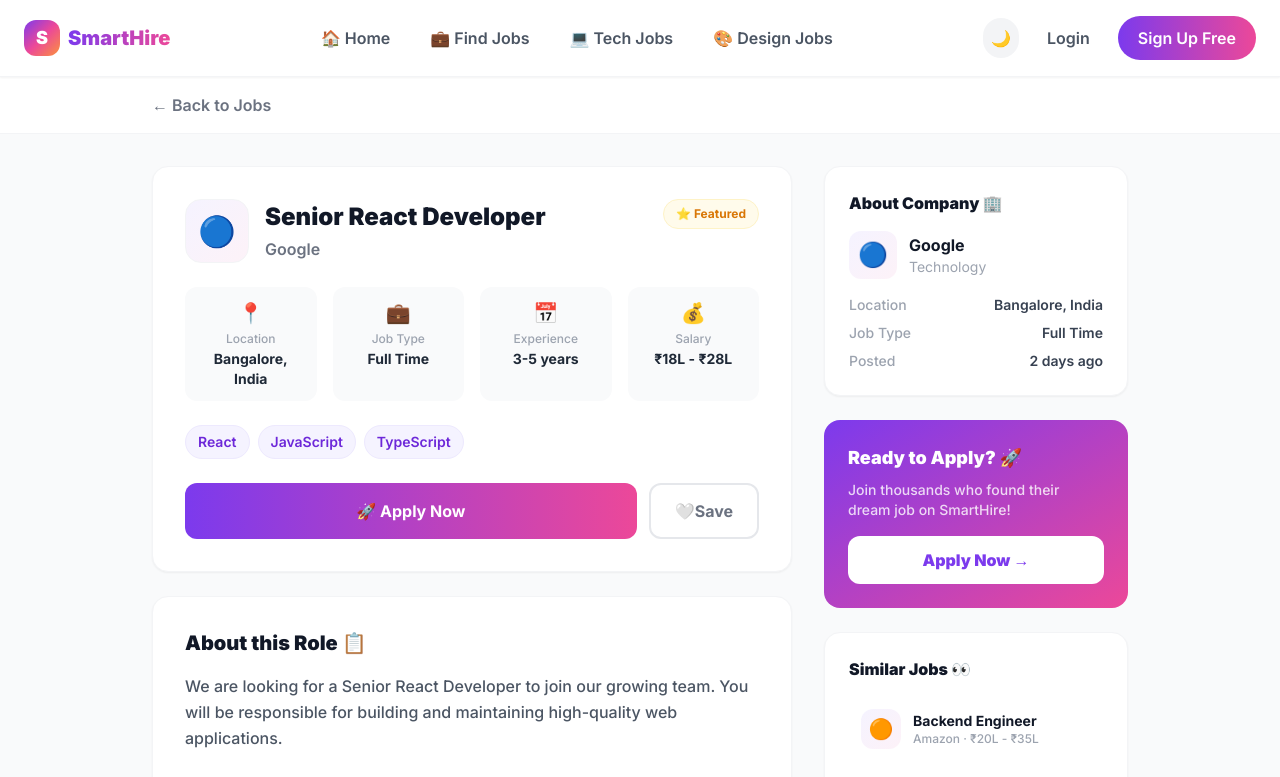
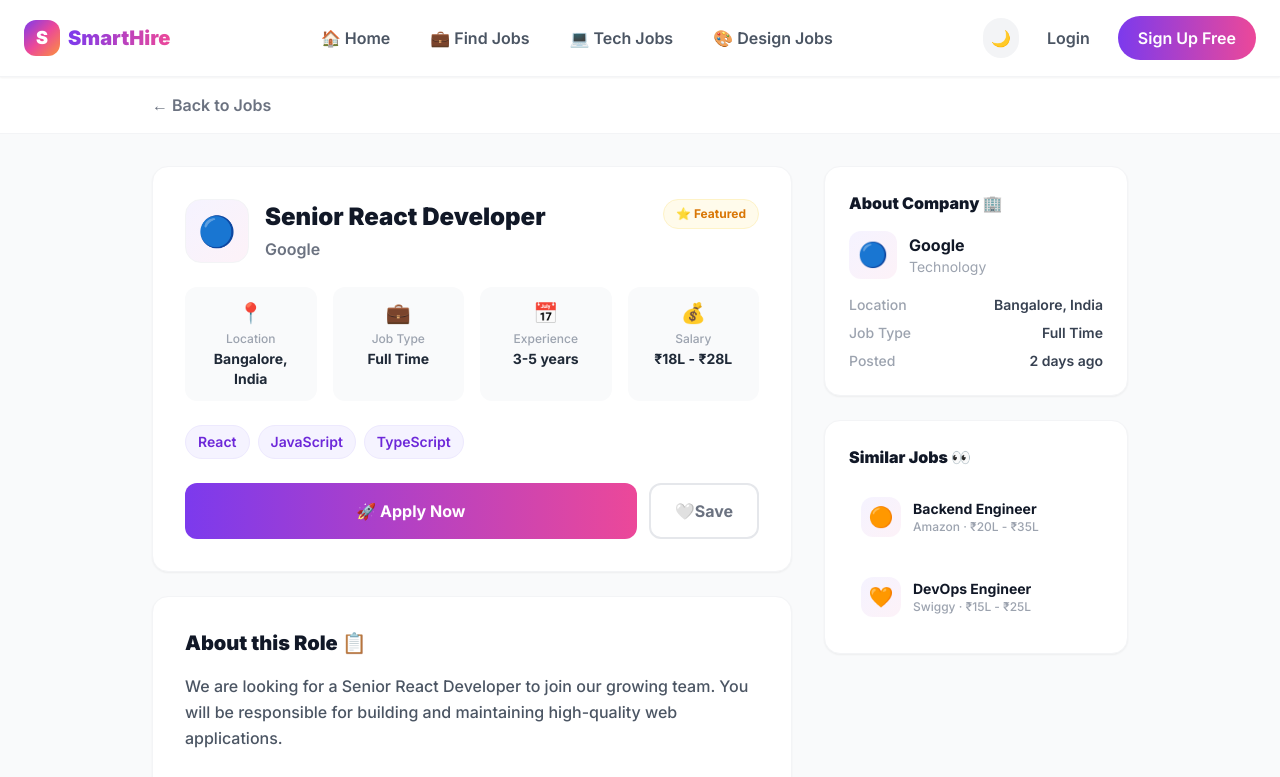
Before and after one commit to Rakshana2205/SmartHire, a React (Create React App) app: page /jobs/1 in a window 1280 px wide. Shown: the top 777 px of the page. Built offline with nearby package versions, Linux system fonts and the light colour scheme.

Commit message:
fix: improve button consistency and remove duplicate apply card Add hover:scale to Already Applied button Remove redundant Quick Apply card from sidebar (duplicate of header Apply button)

```diff
--- a/src/pages/JobDetailsPage.js
+++ b/src/pages/JobDetailsPage.js
@@ -217,7 +217,7 @@
                   disabled={applied}
                   className={`flex-1 font-bold py-3.5 rounded-xl transition-all ${
                     applied
-                      ? "bg-green-50 dark:bg-green-900/30 text-green-600 dark:text-green-400 border-2 border-green-100 dark:border-green-800 cursor-not-allowed"
+                      ? "bg-green-50 dark:bg-green-900/30 text-green-600 dark:text-green-400 border-2 border-green-100 dark:border-green-800 cursor-not-allowed hover:scale-105"
                       : "bg-gradient-to-r from-violet-600 to-pink-500 text-white hover:shadow-lg hover:shadow-violet-200 dark:hover:shadow-none hover:scale-105 active:scale-95"
                   }`}
                 >
@@ -314,22 +314,6 @@
               </div>
             </div>
 
-            {/* Quick Apply Card */}
-            {!applied && (
-              <div className="bg-gradient-to-br from-violet-600 to-pink-500 rounded-2xl p-6 text-white">
-                <h3 className="font-black text-lg mb-2">Ready to Apply? 🚀</h3>
-                <p className="text-white/80 text-sm font-medium mb-4">
-                  Join thousands who found their dream job on SmartHire!
-                </p>
-                <button
-                  onClick={handleApply}
-                  className="w-full bg-white text-violet-600 font-black py-3 rounded-xl hover:shadow-lg hover:scale-105 transition-all"
-                >
-                  Apply Now →
-                </button>
-              </div>
-            )}
-
             {/* Similar Jobs */}
             {similarJobs.length > 0 && (
               <div className="bg-white dark:bg-gray-900 rounded-2xl p-6 border border-gray-100 dark:border-gray-800 shadow-sm dark:shadow-none">
```
